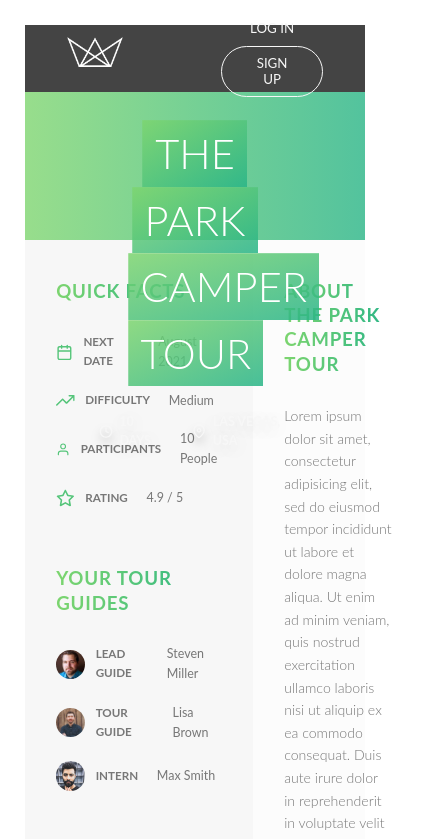
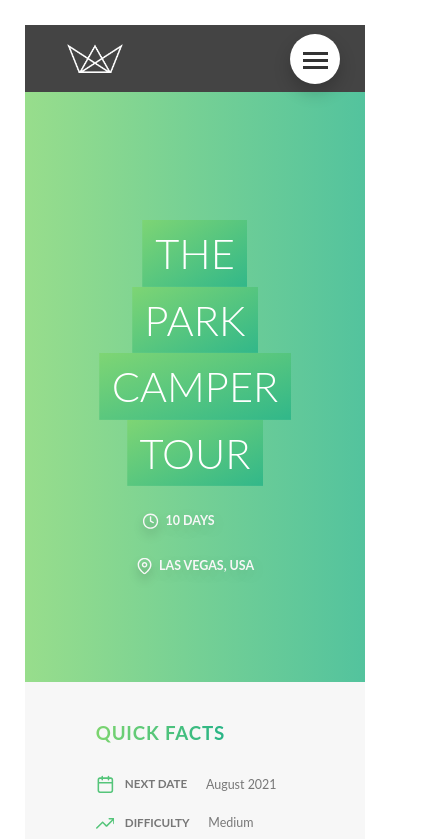
Before and after one commit to ismailinayat/tours-front, a Next.js app: page /tour in a window 390 px wide. Shown: the top 839 px of the page, 423 px wide, since content can reach past the window. Built offline with nearby package versions, Linux system fonts and the light colour scheme.

Commit message:
made all tours and tour detail page responsive

```diff
--- /dev/null
+++ b/components/MobileNav.jsx
@@ -0,0 +1,26 @@
+import React from 'react'
+
+function MobileNav() {
+    return (
+
+            <div className="navigation">
+
+                <input type="checkbox" className="navigation__checkbox" id="navi-toggle"/>
+                <label htmlFor="navi-toggle" className="navigation__button"><span className="navigation__icon">&nbsp;</span></label>
+                <div className="navigation__background">&nbsp;</div>
+                <nav className="navigation__nav">
+                    <ul className="navigation__list">
+                        <li className="navigation__item"><a href="#" className="navigation__link"><span>01</span>About Natours</a></li>
+                        <li className="navigation__item"><a href="#" className="navigation__link"><span>02</span>Your Benefits</a></li>
+                        <li className="navigation__item"><a href="#" className="navigation__link"><span>03</span>Popular Tours</a></li>
+                        <li className="navigation__item"><a href="#" className="navigation__link"><span>04</span>Stories</a></li>
+                        <li className="navigation__item"><a href="#" className="navigation__link"><span>05</span>Book Now</a></li>
+                    </ul>
+                </nav>
+
+            </div>
+
+    )
+}
+
+export default MobileNav
--- a/components/Navbar.jsx
+++ b/components/Navbar.jsx
@@ -5,6 +5,8 @@ import {useRouter} from 'next/router';
 import axios from 'axios';
 
 import {UserContext} from './../context/UserContext';
+
+import MobileNav from './MobileNav';
 
 function Navbar() {
 
@@ -36,21 +38,7 @@ function Navbar() {
     return (
         <div>
             <header className="header-t">
-              {router.pathname === '/tours' && (<nav className="nav nav--tours">
-                <a href="#" className="nav__el">All tours</a>
-                <form className="nav__search">
-                  <button className="nav__search-btn">
-                    <svg>
-                      <use href="img/icons.svg#icon-search"></use>
-                    </svg>
-                  </button>
-                  <input
-                    type="text"
-                    placeholder="Search tours"
-                    className="nav__search-input"
-                  />
-                </form>
-              </nav>)}
+
 
 
               <Link href="/">
@@ -66,12 +54,12 @@ function Navbar() {
                 {
                     user?.name ?
                     <>
-                    <a href="#" className="nav__el">My bookings</a>
-                    <a href="#" className="nav__el">
-                      <Image src="/img/default.jpg" width={35} height={35} alt="User photo" className="nav__user-img" />
-                      <span>{user.name}</span>
-                    </a>
-                    <a href="#" className="nav__el" onClick={handleLogout}>Logout</a>
+                      <a href="#" className="nav__el">
+                        <Image src="/img/default.jpg" width={50} height={50} alt="User photo" className="nav__user-img" />
+                        <span>{user.name}</span>
+                      </a>
+                      <a href="#" className="nav__el" >My Bookings</a>
+                      <a href="#" className="nav__el" onClick={handleLogout}>Logout</a>
                     </>
                   :
                     <>
@@ -88,7 +76,10 @@ function Navbar() {
                 }
 
 
+
+
               </nav>
+              <MobileNav></MobileNav>
             </header>
         </div>
     )
--- a/styles/components/_composition.scss
+++ b/styles/components/_composition.scss
@@ -1,6 +1,9 @@
 .about__container {
   display: flex;
   flex-wrap: wrap;
+  max-width: $grid-width;
+  margin: 0 auto;
+  justify-content: space-between;
 
 
   &--left {
--- a/styles/layout/_navigation.scss
+++ b/styles/layout/_navigation.scss
@@ -1,6 +1,10 @@
 .navigation {
 
   display: none;
+
+  @include respond(tab-land) {
+    display: block;
+  }
 
   &__checkbox {
     display: none;
@@ -36,14 +40,16 @@
 
   &__button {
 
-    height: 7rem;
-    width: 7rem;
+    height: 6rem;
+    width: 6rem;
     background-color: $color-white;
     border-radius: 50%;
     z-index: 200;
-    position: fixed;
-    top: 6rem;
-    right: 6rem;
+    //position: fixed;
+    position: absolute;
+    top: 1.1rem;
+    right: 3rem;
+
     box-shadow: 0 1rem 2rem rgba($color-black, 0.2);
     cursor: pointer;
     text-align: center;
@@ -61,7 +67,7 @@
     background-color: $color-grey-dark-3;
     display: inline-block;
     position: relative;    //for positioning of ::before and ::after pseudo-classes
-    top: 3.4rem;
+    top: 3rem;
 
 
 
@@ -86,13 +92,14 @@
 
   &__background {
 
-    height: 6rem;
-    width: 6rem;
+    height: 5rem;
+    width: 5rem;
     border-radius: 50%;
     background-image: radial-gradient($color-primary-light, $color-primary-dark);
-    position: fixed;
-    top: 6.5rem;
-    right: 6.5rem;
+    //position: fixed;
+    position: absolute;
+    top: 1.5rem;
+    right: 3.5rem;
     z-index: 100;
     transition: all 0.3s;
 
--- a/styles/pages/_alltours.scss
+++ b/styles/pages/_alltours.scss
@@ -18,11 +18,23 @@ body {
 
 .main {
   background-color: #f7f7f7;
-  padding: 8rem 6rem;
+  padding: 8rem 3rem;
   -webkit-box-flex: 1;
   -ms-flex: 1;
   flex: 1;
   position: relative;
+
+  @include respond(tab-land) {
+    padding: 8rem 10rem;
+  }
+
+  @include respond(tab-port) {
+    padding: 8rem 15rem;
+  }
+
+  @media only screen and (max-width: 45em) {
+    padding: 8rem 10rem;
+  }
 }
 
 .flex {
@@ -146,17 +158,14 @@ body {
     flex-direction: column;
   }
 }
+
+.header__logo {
+  cursor: pointer;
+}
 .header__logo img {
   height: 3.5rem;
 }
-@media only screen and (max-width: 62.5em) {
-  .header__logo {
-    -webkit-box-ordinal-group: 0;
-    -ms-flex-order: -1;
-    order: -1;
-    margin-bottom: 1.5rem;
-  }
-}
+
 
 
 
@@ -170,14 +179,7 @@ body {
   -ms-flex-align: center;
   align-items: center;
 }
-@media only screen and (max-width: 37.5em) {
-  .nav {
-    -webkit-box-orient: vertical;
-    -webkit-box-direction: normal;
-    -ms-flex-direction: column;
-    flex-direction: column;
-  }
-}
+
 .nav--tours {
   -webkit-box-flex: 0;
   -ms-flex: 0 1 40%;
@@ -200,6 +202,19 @@ body {
   -webkit-box-pack: end;
   -ms-flex-pack: end;
   justify-content: flex-end;
+
+
+  @include respond(phone) {
+    flex: 0 1 60%;
+  }
+}
+
+.nav,
+.nav--user {
+
+  @include respond(tab-land) {
+    display: none;
+  }
 }
 .nav__el,
 .nav__el:link,
@@ -208,9 +223,7 @@ body {
   text-transform: uppercase;
   font-size: 1.6rem;
   text-decoration: none;
-  display: -webkit-inline-box;
-  display: -ms-inline-flexbox;
-  display: inline-flex;
+  display: flex;
   -webkit-box-align: center;
   -ms-flex-align: center;
   align-items: center;
@@ -221,6 +234,10 @@ body {
   border: none;
   cursor: pointer;
   font-family: inherit;
+
+  span {
+    margin-left: 1rem;
+  }
 }
 .nav__el:hover,
 .nav__el:active {
@@ -231,92 +248,14 @@ body {
 .nav__el:not(:last-child) {
   margin-right: 3rem;
 }
-@media only screen and (max-width: 37.5em) {
-  .nav__el:not(:last-child) {
-    margin-right: 0;
-    margin-bottom: 1.2rem;
-  }
-}
+
 .nav__el:focus {
   outline: none;
 }
-.nav__el--cta {
-  padding: 1rem 3rem;
-  border-radius: 10rem;
-  border: 1px solid currentColor !important;
-  -webkit-transition: all 0.3s;
-  transition: all 0.3s;
-}
-.nav__el--cta:hover {
-  background-color: #f7f7f7;
-  color: #777;
-  text-shadow: none;
-  border-color: #f7f7f7;
-}
-.nav__search {
-  display: -webkit-box;
-  display: -ms-flexbox;
-  display: flex;
-  -webkit-box-align: center;
-  -ms-flex-align: center;
-  align-items: center;
-}
-@media only screen and (max-width: 37.5em) {
-  .nav__search {
-    -webkit-box-ordinal-group: 0;
-    -ms-flex-order: -1;
-    order: -1;
-    margin-bottom: 1.2rem;
-  }
-}
-.nav__search-btn {
-  background: none;
-  border: none;
-  margin-right: 0.8rem;
-  -webkit-transform: translateY(1px);
-  transform: translateY(1px);
-}
-.nav__search-btn svg {
-  height: 2rem;
-  width: 2rem;
-  fill: #f7f7f7;
-}
-.nav__search-input {
-  font-family: inherit;
-  font-weight: inherit;
-  text-transform: uppercase;
-  background: none;
-  border: none;
-  font-size: 1.5rem;
-  color: #f7f7f7;
-  padding-bottom: 3px;
-  border-bottom: 1px solid #999;
-  width: 18rem;
-  -webkit-transition: all 0.3s;
-  transition: all 0.3s;
-}
-.nav__search-input::-webkit-input-placeholder {
-  color: #999;
-}
-.nav__search-input:-ms-input-placeholder {
-  color: #999;
-}
-.nav__search-input::-ms-input-placeholder {
-  color: #999;
-}
-.nav__search-input::placeholder {
-  color: #999;
-}
-.nav__search-input:focus {
-  outline: none;
-  width: 25rem;
-  border-bottom: 1px solid currentColor;
-}
+
+
 .nav__user-img {
-  height: 3.5rem;
-  width: 3.5rem;
   border-radius: 50%;
-  margin-right: 1rem;
 }
 
 .side-nav {
@@ -383,6 +322,16 @@ body {
   display: grid;
   grid-template-columns: repeat(3, 1fr);
   grid-gap: 7rem;
+
+  @include respond(tab-land) {
+    grid-template-columns: repeat(2, 1fr);
+    grid-gap: 3rem;
+  }
+
+  @include respond(tab-port) {
+    grid-template-columns: repeat(1, 1fr);
+    grid-gap: 10rem;
+  }
 }
 
 .cardt {
@@ -479,6 +428,10 @@ body {
   grid-column-gap: 1rem;
   grid-row-gap: 1rem;
   margin-top: auto;
+
+  .btn--small {
+    padding: 1rem 1.3rem;
+  }
 }
 .cardt__footer-value {
   font-weight: 700;
--- a/styles/pages/_tour.scss
+++ b/styles/pages/_tour.scss
@@ -62,6 +62,10 @@
     text-align: center;
     width: 70%;
     margin: 0 auto;
+
+    @include respond(tab-land) {
+      width: 100%;
+    }
   }
 
   .heading-tertirary {
@@ -77,7 +81,7 @@
 
   .section-header {
     position: relative;
-    height: 38vw;
+    height: 70vh;
     background-image: linear-gradient(
       to right,
       rgba($color-primary-light, 0.8),        /*Now in normal css rgba takes only the rgba colors and not the hexadecimals. This only works with sass*/
@@ -109,6 +113,11 @@
     top: 35%;
     -webkit-transform: translate(-50%, -50%);
     transform: translate(-50%, -50%);
+    text-align: center;
+
+    @include respond(tab-port) {
+      top: 45%;
+    }
   }
   .heading-box__group {
     color: #f7f7f7;
@@ -122,6 +131,10 @@
     -webkit-box-pack: center;
     -ms-flex-pack: center;
     justify-content: center;
+
+    @include respond(tab-land) {
+      flex-direction: column;
+    }
   }
   .heading-box__detail {
     font-size: 1.5rem;
@@ -134,6 +147,12 @@
     -ms-flex-align: center;
     align-items: center;
     text-shadow: 0 0.5rem 2rem rgba(0, 0, 0, 0.15);
+    @include respond(tab-land) {
+      &:not(:last-child) {
+        margin-bottom: 3rem;
+      }
+    }
+
   }
   .heading-box__detail svg {
     margin-right: 0.8rem;
@@ -155,6 +174,10 @@
     display: -webkit-box;
     display: -ms-flexbox;
     display: flex;
+
+    @include respond(tab-port) {
+      flex-direction: column;
+    }
   }
   .section-description > * {
     padding: 10vw 8vw;
@@ -183,6 +206,26 @@
     -webkit-box-pack: center;
     -ms-flex-pack: center;
     justify-content: center;
+
+
+    .overview-box-inner {
+
+
+      width: 100%;
+      height: 100%;
+      @include respond(tab-port) {
+        display: flex;
+        justify-content: space-between;
+      }
+
+      @include respond(phone) {
+        display: flex;
+        flex-direction: column;
+        justify-content: center;
+        align-items: center;
+      }
+    }
+
   }
   .overview-box__group:not(:last-child) {
     margin-bottom: 7rem;
@@ -231,6 +274,11 @@
     margin: 10rem auto;
     position: relative;
     z-index: 1000;
+
+    @include respond(tab-land) {
+      flex-direction: column;
+      gap: 5rem;
+    }
   }
 
   .picture-box__img {
@@ -461,14 +509,18 @@
     z-index: 8;
   }
   .cta__content {
-    display: grid;
-    grid-template-rows: auto auto;
-    grid-template-columns: 1fr auto;
-    grid-gap: 0.7rem;
-    grid-auto-flow: column;
-    -webkit-box-align: center;
-    -ms-flex-align: center;
+    display: flex;
+    justify-content: space-between;
     align-items: center;
+
+    @include respond(tab-port) {
+      flex-direction: column;
+      align-items: start;
+    }
+
+    &--text {
+      margin-bottom: 3rem;
+    }
   }
   .cta__text {
     font-size: 1.9rem;
```
Also changed, not shown: pages/index.js (+0 -15 lines), pages/tours/[id].js (+11 -3 lines).
